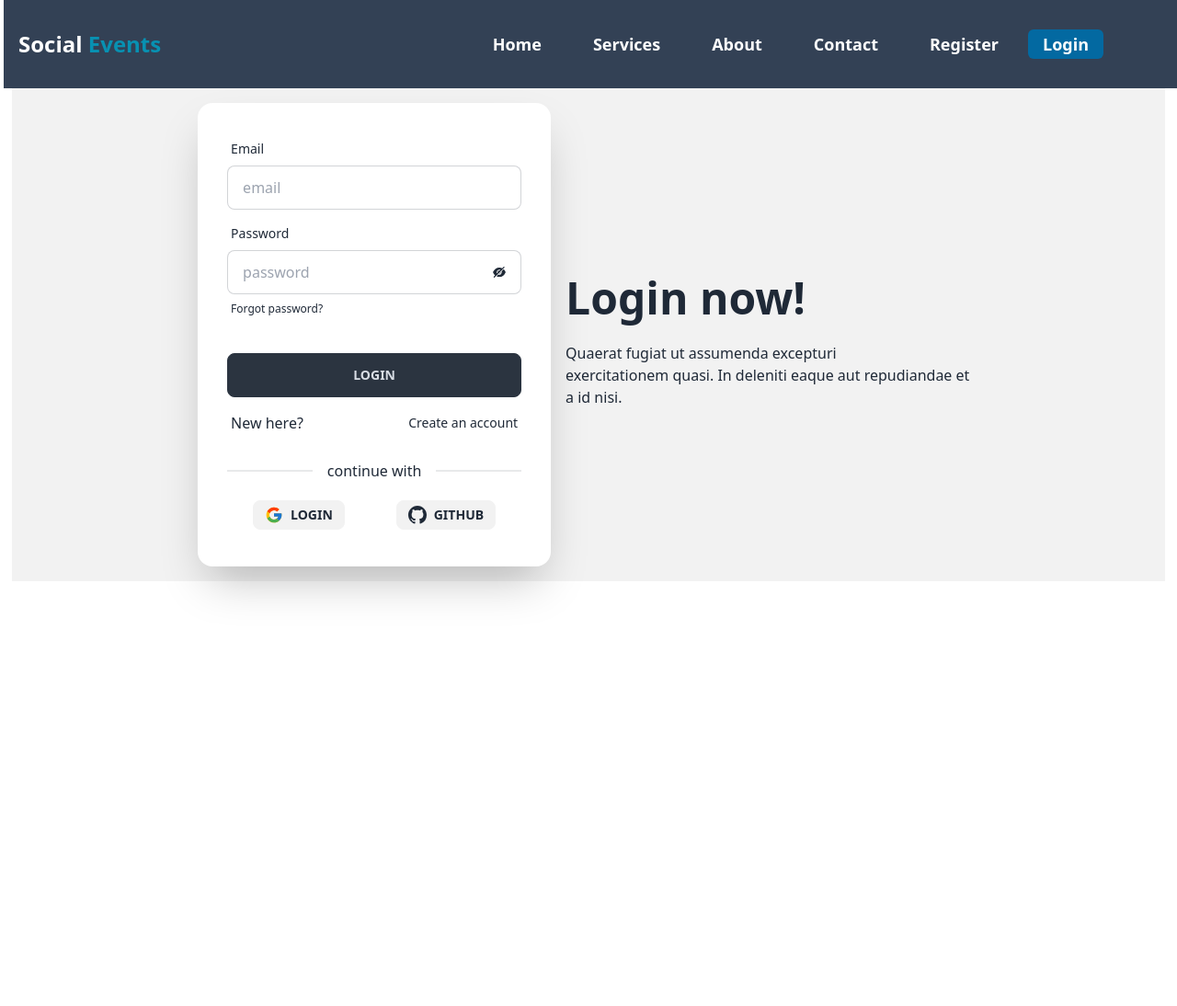
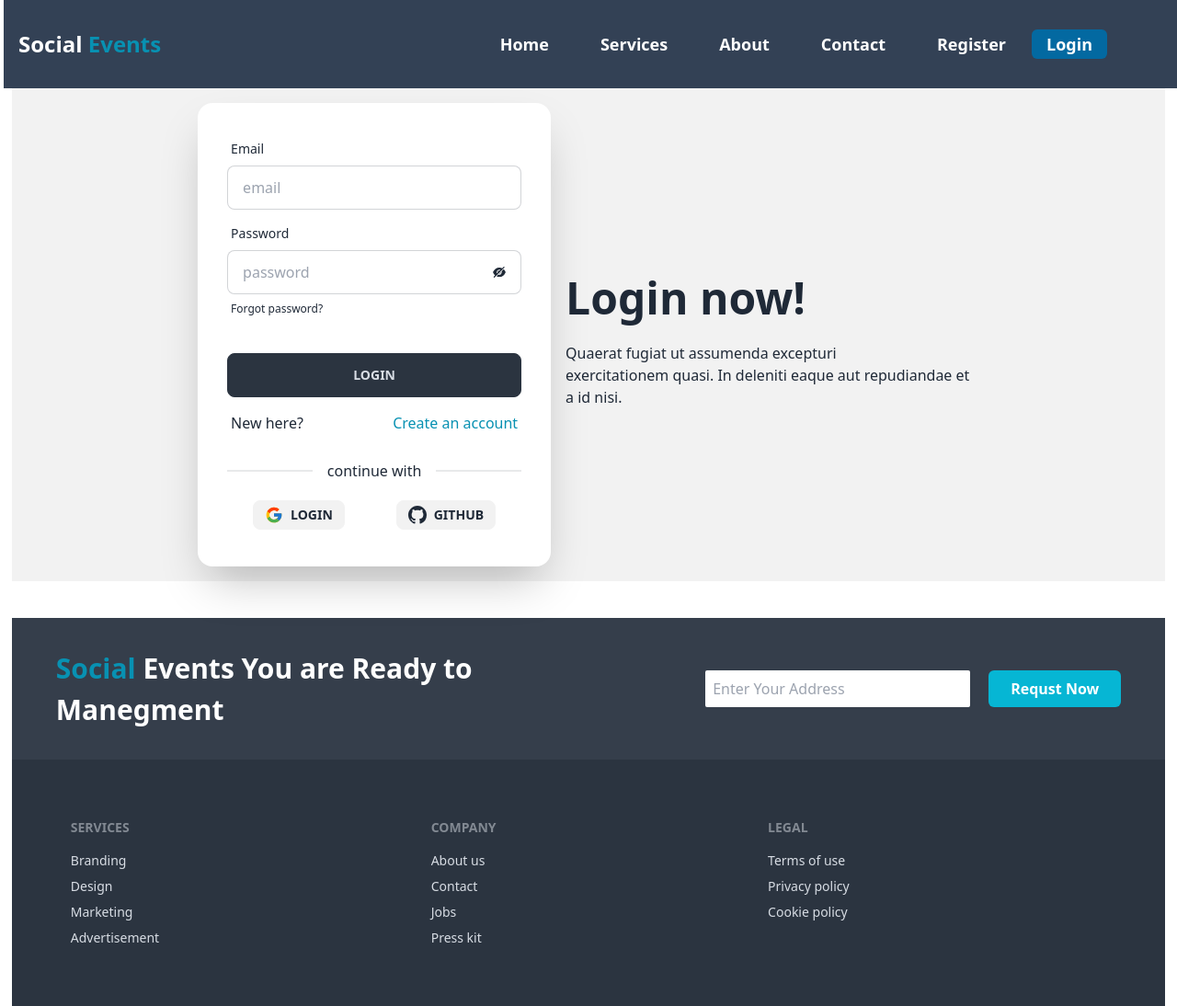
Before and after one commit to siyam79/brand-shop, a React (Vite) app: page /login in a window 1280 px wide. Shown: the whole page at 92% size. Before the commit the page ends 800 px from the top, so only its background shows below. Built offline with nearby package versions, Linux system fonts and the light colour scheme; no server answers.

Commit message:
Registation route  create and  firebase outhenticaton add

```diff
--- a/src/Components/About/About.jsx
+++ b/src/Components/About/About.jsx
@@ -2,7 +2,7 @@
 
 const About = () => {
     return (
-        <div>
+        <div className="min-h-screen ">
             about
         </div>
     );
--- a/src/Components/Footer/Footer.jsx
+++ b/src/Components/Footer/Footer.jsx
@@ -1,37 +1,49 @@
 // import { Link } from "react-router-dom";
+
+import { Link } from "react-router-dom";
+
 
 
 const Footer = () => {
     return (
         <div className="mt-10 rounded  ">
 
-            {/* <footer className="footer py-10 px-40  bg-neutral text-neutral-content rounded-sm ">
-                <footer className="footer w-[90%] mx-auto  ">
-                <nav>
-                    <Link className="footer-title"  >Services</Link>
+            <footer className="bg-gray-800 text-white  ">
+                <div className="md:flex md:justify-between md:items-center sm:px-12  px-4 bg-[#ffffff19] py-8  ">
+
+                    <h1 className="lg:text-3xl text-2xl md:mb-0 mb-6 lg:leading-normal font-semibold md:w-2/5 "> <span className="text-cyan-600 font-bold ">Social</span> Events You are Ready to Manegment  </h1>
+                    <div>
+                        <input type="text" placeholder="Enter Your Address" className=" sm:w-72 w-full sm:mr-5 mr-1 lg:mb-0 mb-4 py-2 rounded-sm px-2  focus:outline-none focus:border-blue-500  " />
+                        <button className=" w-full md:w-auto  bg-cyan-500 hover:bg-cyan-700 px-6 py-2 font-bold rounded-md text-white  "> Requst Now </button>
+                    </div>
+
+
+                </div>
+
+                <footer className="footer p-16 bg-neutral text-neutral-content">
+                    <nav className="">
+                        <header className="footer-title">Services</header>
                         <Link className="link link-hover">Branding</Link>
                         <Link className="link link-hover">Design</Link>
                         <Link className="link link-hover">Marketing</Link>
                         <Link className="link link-hover">Advertisement</Link>
-
                     </nav>
                     <nav>
                         <header className="footer-title">Company</header>
-                    <Link className="link link-hover" >About us</Link>
-                    <Link  className="link link-hover" >Contact</Link>
+                        <Link className="link link-hover">About us</Link>
+                        <Link className="link link-hover">Contact</Link>
                         <Link className="link link-hover">Jobs</Link>
                         <Link className="link link-hover">Press kit</Link>
                     </nav>
                     <nav>
                         <header className="footer-title">Legal</header>
-                    <Link className="link link-hover" >Terms of use</Link>
+                        <Link className="link link-hover">Terms of use</Link>
                         <Link className="link link-hover">Privacy policy</Link>
                         <Link className="link link-hover">Cookie policy</Link>
                     </nav>
                 </footer>
-            </footer> */}
 
-
+            </footer>
         </div>
     );
 };
--- a/src/Components/Login/Login.jsx
+++ b/src/Components/Login/Login.jsx
@@ -91,7 +91,7 @@ const Login = () => {
                                 <button type='submit' className="btn btn-neutral">Login</button>
                             </div>
                             <label className="label">
-                                New here? <Link to="/register" className="label-text-alt link link-hover text-[14px] ">Create an account</Link>
+                                New here? <Link to="/register" className="label-text-alt link link-hover text-[16px] text-cyan-600 ">Create an account</Link>
                             </label>
                             <SocialLogin></SocialLogin>
                         </form>
--- a/src/Components/Register/Register.jsx
+++ b/src/Components/Register/Register.jsx
@@ -105,7 +105,7 @@ const Register = () => {
                                 <button className="btn btn-neutral" type='submit'>Register</button>
                             </div>
                             <label className="label">
-                                You Have an account? <Link to="/login" className="label-text-alt link link-hover text-[18px] ">Please Login</Link>
+                                You Have an account? <Link to="/login" className="label-text-alt link link-hover text-[16px] text-cyan-500 font-bold  ">Please Login</Link>
                             </label>
                             <SocialLogin></SocialLogin>
                         </form>
--- a/src/Components/ServiceDetails/ServiceCard.jsx
+++ b/src/Components/ServiceDetails/ServiceCard.jsx
@@ -2,7 +2,7 @@ import PropTypes from 'prop-types';
 
 const ServiceCard = ({ event }) => {
 
-    const { title, image , price } = event || {};
+    const { title, image  } = event || {};
     console.log(event);
     return (
         <div>
--- a/src/Components/Services/Services.jsx
+++ b/src/Components/Services/Services.jsx
@@ -2,7 +2,7 @@
 
 const Services = () => {
     return (
-        <div>
+        <div className="min-h-screen mt-40 ">
            services
         </div>
     );
--- a/src/Pages/NavBar/NavBar.jsx
+++ b/src/Pages/NavBar/NavBar.jsx
@@ -8,7 +8,7 @@ const NavBar = () => {
     const { logOut, user } = useAuth()
     console.log(user);
 
-    const [active , setActive] = useState(false)
+    const [active, setActive] = useState(false)
 
     const [menuOpen, setMenuOpen] = useState(false);
 
@@ -77,7 +77,7 @@ const NavBar = () => {
                         Register
                     </NavLink>
                 </li>
-            <li className="hover:bg-sky-700  px-1 rounded-md ">
+                <li className="hover:bg-sky-700 lg:p-0 pt-2 px-1 rounded-md ">
                     <NavLink
                         to="/login"
                         className={({ isActive, isPending }) =>
@@ -95,15 +95,15 @@ const NavBar = () => {
                 <div className="flex justify-center items-center  gap-4 relative ">
                     {
                         active && (
-                    <div className=" absolute top-8 z-50 bg-gray-700 px-10 ">
-                    <button onClick={logOut} className=" text-center px-6 ">Logout</button>
+                            <div className=" absolute top-8 z-50 lg:bg-gray-700  px-10 rounded-sm ">
+                                <button onClick={logOut} className=" text-center px-6  ">Logout</button>
                                 <div className=" ">
-                   <h1 className=" font-medium text-center "> {user?.displayName} </h1>
+                                    <h1 className=" font-medium text-center pb-4 "> {user?.displayName} </h1>
                                 </div>
                             </div>
                         )
                     }
-                <img onClick={()=>setActive(!active)} className="w-8 rounded-full " src={user?.photoURL} alt={user?.displayName} />
+                    <img onClick={() => setActive(!active)} className="w-8 rounded-full " src={user?.photoURL} alt={user?.displayName} />
                 </div>
         }
 
@@ -117,18 +117,37 @@ const NavBar = () => {
                     <ul className=" lg:flex lg:px-10 lg:gap-8 gap-4 mr-6 hidden font-bold text-lg ">
                         {navLinks}
                     </ul>
-                    <div className=" flex lg:hidden items-center gap-6  ">
+                    <div className=" flex  lg:hidden items-center gap-6  ">
                         <button onClick={toggleMenu}>
                             {
                                 menuOpen ? <AiOutlineClose></AiOutlineClose> : <AiOutlineMenu className=" text-xl  cursor-pointer "></AiOutlineMenu>
                             }
                         </button>
 
+
+
+                        {/* <div className="flex justify-center items-center  gap-4 relative ">
+                            {
+                                active && (
+                                    <div className="  absolute top-8 z-50 bg-gray-700 px-10 rounded-sm ">
+                                        <button onClick={logOut} className=" text-center px-6 ">Logout</button>
+                                        <div className=" ">
+                                            <h1 className=" font-medium text-center pb-2 "> {user?.displayName} </h1>
+                                        </div>
+                                    </div>
+                                )
+                            }
+                            <img onClick={() => setActive(!active)} className="w-8 rounded-full " src={user?.photoURL} alt={user?.displayName} />
+                        </div> */}
+
                     </div>
 
                 </nav>
+
+
+
                 <div className="">
-                    <ul className={`lg:hidden gap-12 z-40 mt-10 block text-lg space-y-4 px-4 py-2  rounded-md  bg-gradient-to-r from-cyan-500 to-blue-500 text-[#fff]  font-bold  ${menuOpen ? " fixed duration-700 bg-cyan-400  w-full  text-center pb-6 " : 'hidden'}`}>
+                    <ul className={`lg:hidden gap-12 z-40 mt-10 block text-lg space-y-4 px-4 py-2  rounded-md  bg-gradient-to-r from-cyan-500 to-blue-500 text-[#fff]  font-bold  ${menuOpen ? " fixed duration-700 bg-cyan-400  w-full  text-center pb-14 " : 'hidden'}`}>
                         <li onClick={toggleMenu} className="py-4 space-y-4  ">
                             {navLinks}
                         </li>
```
Also changed, not shown: public/events.json (+4 -3 lines), src/Components/MainLayout/MainLayout.jsx (+4 -4 lines). Lines whose indentation alone changed are shown as unchanged.
